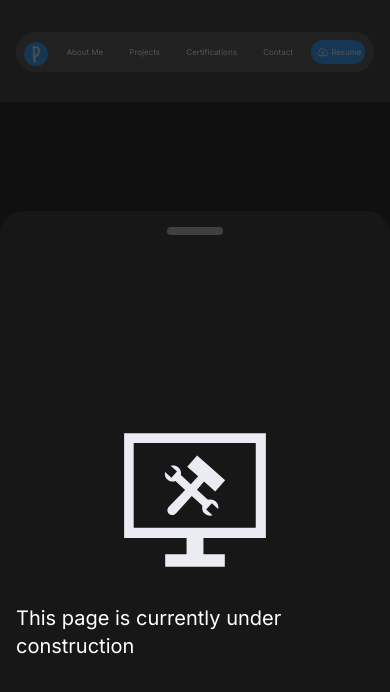
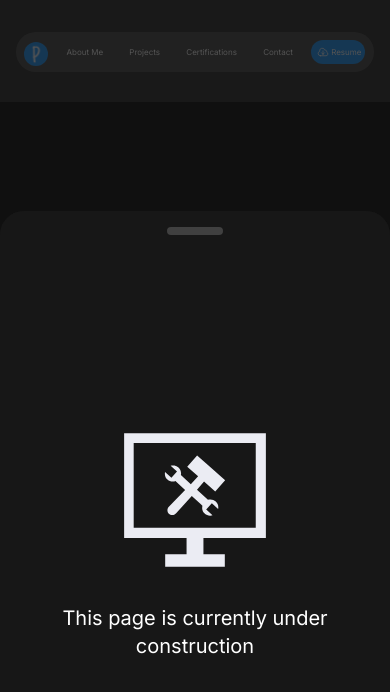
Before and after one commit to antidoid/cloud-resume-challenge, a React (Vite) app in the folder frontend/: page / in a window 390 px wide. Both pictures are taken after a click on the element 195 px from the left and 2832 px from the top of the page. Shown: the part 2410-3102 px from the top of the page. Built offline with nearby package versions, Linux system fonts and the light colour scheme; no server answers.

Commit message:
Update: button and text placements

```diff
--- a/frontend/src/components/Hero.tsx
+++ b/frontend/src/components/Hero.tsx
@@ -57,7 +57,7 @@ function Hero() {
           minim labore adipisicing minim sint cillum sint consectetur cupidatat.
         </p>
         <motion.button
-          className="absolute bottom-16 md:bottom-8 2xl:bottom-20 self-center justify-self-stretch flex items-center justify-center bg-cerulean rounded-xl md:rounded-2xl p-2 h-8 md:p-4 md:h-12 hover:bg-[#00579F] hover:scale-105 duration-200 ease-in-out cursor-pointer"
+          className="absolute bottom-20 md:bottom-8 2xl:bottom-20 self-center justify-self-stretch flex items-center justify-center bg-cerulean rounded-xl md:rounded-2xl p-2 h-8 md:p-4 md:h-12 hover:bg-[#00579F] hover:scale-105 duration-200 ease-in-out cursor-pointer"
           onClick={() => scroll("about")}
           initial={{ y: 200 }}
           animate={{ y: 0 }}
--- a/frontend/src/components/Project.tsx
+++ b/frontend/src/components/Project.tsx
@@ -75,7 +75,7 @@ export function Project({ projectSrc, projectName, projectLink, githubLink, tool
       <ProjectDetails isOpen={isOpen} setIsOpen={setIsOpen}>
         <div className="h-full w-full flex flex-col items-center justify-center">
           <svg className="fill-offwhite w-36 h-36" version="1.1" id="Layer_1" xmlns="http://www.w3.org/2000/svg" xmlnsXlink="http://www.w3.org/1999/xlink" viewBox="0 0 256 241" enableBackground="new 0 0 256 241" xmlSpace="preserve"><g id="SVGRepo_bgCarrier" strokeWidth="0"></g><g id="SVGRepo_tracerCarrier" strokeLinecap="round" strokeLinejoin="round"></g><g id="SVGRepo_iconCarrier"> <path d="M254,188V2H2v186h111v29H75v22h106v-22h-38v-29H254z M19,19h217v151H19L19,19z M169.385,132.8 c0.131,1.179,0,2.575-0.306,3.885l-11.131-10.258l-10.04,10.957l11.262,10.214c-1.31,0.437-2.575,0.742-3.885,0.742 c-3.885,0.131-7.203-1.048-10.04-3.623c-2.837-2.706-4.365-5.849-4.496-9.734c0-1.353,0.131-2.881,0.437-4.191l-2.706-2.575 l-16.195-14.798l-27.413,30.207c-1.659,2.226-4.234,3.754-7.203,3.754c-4.802,0-8.687-3.885-8.687-8.687 c0-2.575,1.004-4.933,2.968-6.591l28.461-29.509L93.213,86.835c-1.353,0.611-2.881,0.917-4.191,0.917 c-3.885,0.131-7.203-1.048-10.04-3.623s-4.365-5.718-4.496-9.603c-0.131-1.179,0-2.575,0.306-3.885l11.262,10.214l9.953-10.913 L84.745,59.728c1.179-0.437,2.575-0.742,3.885-0.742c3.885-0.131,7.203,1.048,10.04,3.623c2.837,2.532,4.365,5.849,4.496,9.734 c0.131,1.31,0,2.575-0.306,3.885l17.723,16.238l12.965-14.012l-19.381-17.068l17.592-20.036l49.807,43.826l-17.592,20.036 l-19.905-17.548l-12.528,14.798l19.469,17.81c1.31-0.437,2.575-0.742,3.885-0.742c3.885-0.131,7.203,1.048,10.04,3.623 C167.77,125.685,169.298,128.828,169.385,132.8z"></path> </g></svg>
-          <p className="mt-8 text-xl">This page is currently under construction</p>
+          <p className="mt-8 text-xl text-center">This page is currently under construction</p>
         </div>
       </ProjectDetails >
 
```
